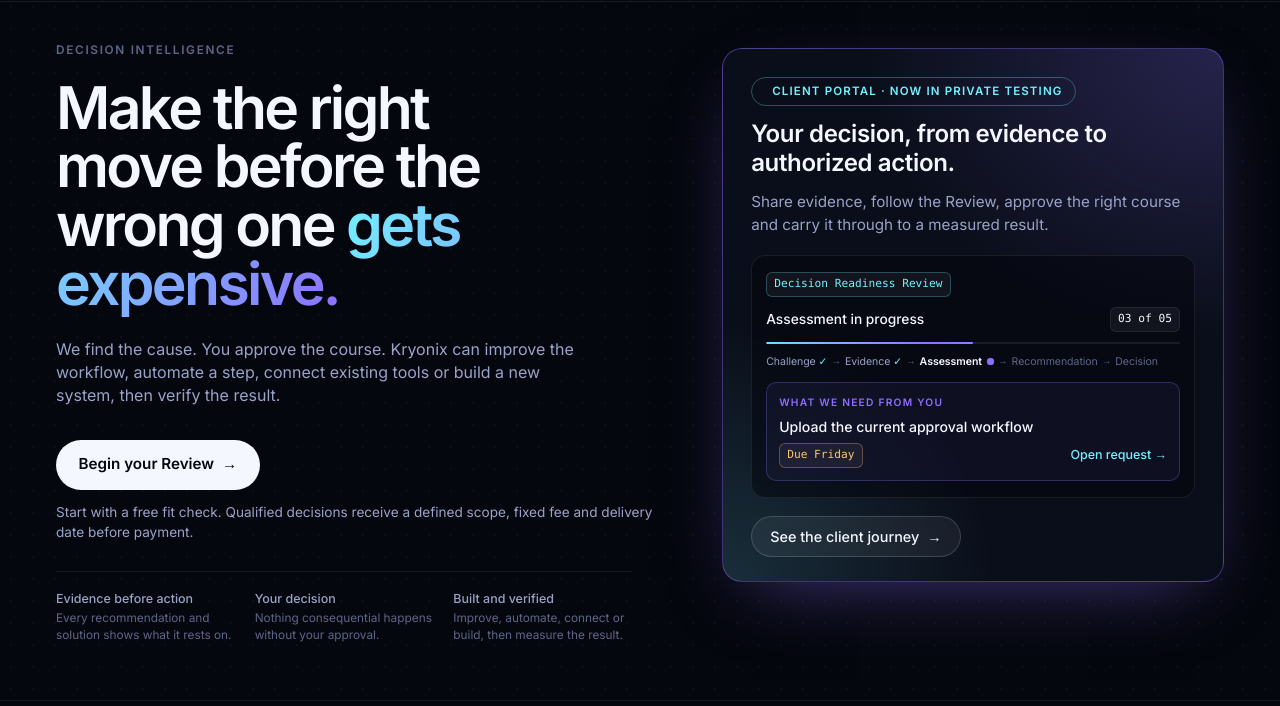
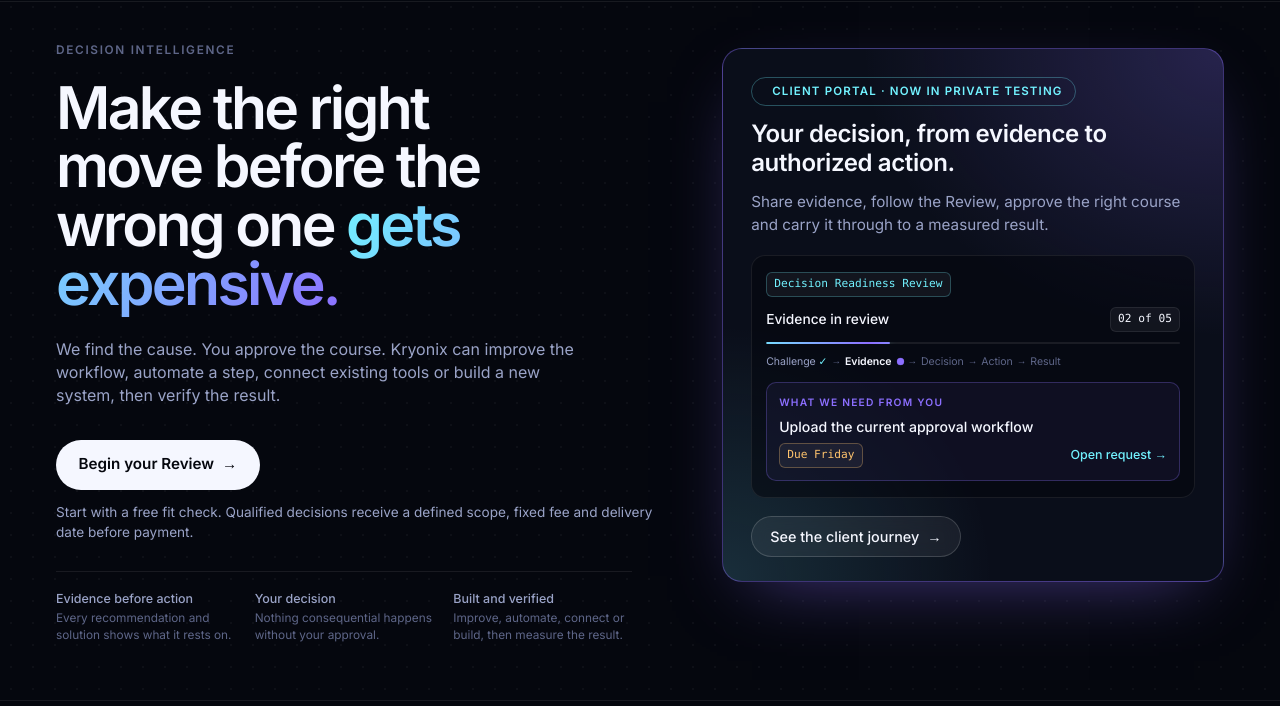
Before and after one commit to shawnzyluxe-lab/kryonix-labs, a plain HTML site: page index.html in a window 1280 px wide. Shown: the part 70-776 px from the top of the page. Drawn offline with Linux system fonts and the light colour scheme.

Commit message:
Portal card: Challenge → Evidence → Decision → Action → Result (#23)
Co-authored-by: Devin AI <158243242+devin-ai-integration[bot]@users.noreply.github.com>
Co-authored-by: Ja'dan Johnson <iamjadan@gmail.com>

```diff
--- a/index.html
+++ b/index.html
@@ -14,7 +14,7 @@
   <link rel="icon" href="brand/logo.svg" type="image/svg+xml">
   <link rel="preconnect" href="https://fonts.googleapis.com">
   <link href="https://fonts.googleapis.com/css2?family=Inter:wght@400;500;600;700&display=swap" rel="stylesheet">
-  <link rel="stylesheet" href="site.css?v=7b4ae95ce2">
+  <link rel="stylesheet" href="site.css?v=25ec9e6b32">
   <script>document.documentElement.className = "js";</script>
 </head>
 <body>
@@ -41,9 +41,9 @@
             <i>Share evidence, follow the Review, approve the right course and carry it through to a measured result.</i>
             <span class="pv" role="img" aria-label="Example Portal view: Decision Readiness Review, assessment in progress, stage 3 of 5. Current request: upload the current approval workflow, due Friday.">
               <span class="pv-row"><code class="pv-tag">Decision Readiness Review</code></span>
-              <span class="pv-row pv-status"><span>Assessment in progress</span><code>03 of 05</code></span>
+              <span class="pv-row pv-status"><span>Evidence in review</span><code>02 of 05</code></span>
               <span class="pv-line"><span class="pv-fill"></span></span>
-              <span class="pv-steps"><span class="pv-done">Challenge <em>✓</em></span><span class="arr">→</span><span class="pv-done">Evidence <em>✓</em></span><span class="arr">→</span><span class="pv-now">Assessment <em class="dot"></em></span><span class="arr">→</span><span>Recommendation</span><span class="arr">→</span><span>Decision</span></span>
+              <span class="pv-steps"><span class="pv-done">Challenge <em>✓</em></span><span class="arr">→</span><span class="pv-now">Evidence <em class="dot"></em></span><span class="arr">→</span><span>Decision</span><span class="arr">→</span><span>Action</span><span class="arr">→</span><span>Result</span></span>
               <span class="pv-task"><span class="pv-k">What we need from you</span><span class="pv-t">Upload the current approval workflow</span><span class="pv-row"><code>Due Friday</code><span class="pv-open">Open request →</span></span></span>
             </span>
             <span class="ad-cta">See the client journey <span>→</span></span>
--- a/site.css
+++ b/site.css
@@ -456,7 +456,7 @@ footer .fnote .live{width:6px;height:6px;border-radius:50%;background:var(--life
 .pv-tag{color:var(--cyan)!important;border-color:rgba(114,242,255,.25)!important}
 .pv-status span{font-size:.86rem;font-weight:500;color:var(--text)}
 .pv-line{position:relative;height:2px;border-radius:2px;background:rgba(255,255,255,.08);overflow:hidden}
-.pv-fill{position:absolute;inset:0 auto 0 0;width:50%;border-radius:2px;background:linear-gradient(90deg,var(--cyan),var(--violet),var(--cyan));background-size:200% 100%;box-shadow:0 0 10px rgba(114,242,255,.45)}
+.pv-fill{position:absolute;inset:0 auto 0 0;width:30%;border-radius:2px;background:linear-gradient(90deg,var(--cyan),var(--violet),var(--cyan));background-size:200% 100%;box-shadow:0 0 10px rgba(114,242,255,.45)}
 .pv-steps{display:flex;flex-wrap:wrap;align-items:center;gap:4px 7px;font-size:.72rem;color:var(--dim)}
 .pv-steps .pv-done{color:var(--muted)}.pv-steps .pv-done em{font-style:normal;color:var(--cyan)}
 .pv-steps .pv-now{color:var(--text);font-weight:600;display:inline-flex;align-items:center;gap:5px}
@@ -470,7 +470,7 @@ footer .fnote .live{width:6px;height:6px;border-radius:50%;background:var(--life
 @media (prefers-reduced-motion:no-preference){
 .pv-fill{animation:pvfill 2.6s cubic-bezier(.2,.8,.2,1) .4s both,pvglow 7s ease-in-out 3s infinite alternate}
 .pv-steps .dot{animation:pvpulse 2.4s ease-in-out infinite}}
-@keyframes pvfill{from{width:0}to{width:50%}}
+@keyframes pvfill{from{width:0}to{width:30%}}
 @keyframes pvglow{from{background-position:0 0}to{background-position:100% 0}}
 @keyframes pvpulse{0%{box-shadow:0 0 0 0 rgba(140,111,255,.55)}70%{box-shadow:0 0 0 7px rgba(140,111,255,0)}100%{box-shadow:0 0 0 0 rgba(140,111,255,0)}}
 @media (prefers-reduced-motion:reduce){.ad:hover{transform:none}}
```
Also changed, not shown: company.html (+1 -1 lines), contact.html (+1 -1 lines), intelligence.html (+1 -1 lines), review.html (+1 -1 lines), solve.html (+1 -1 lines).
